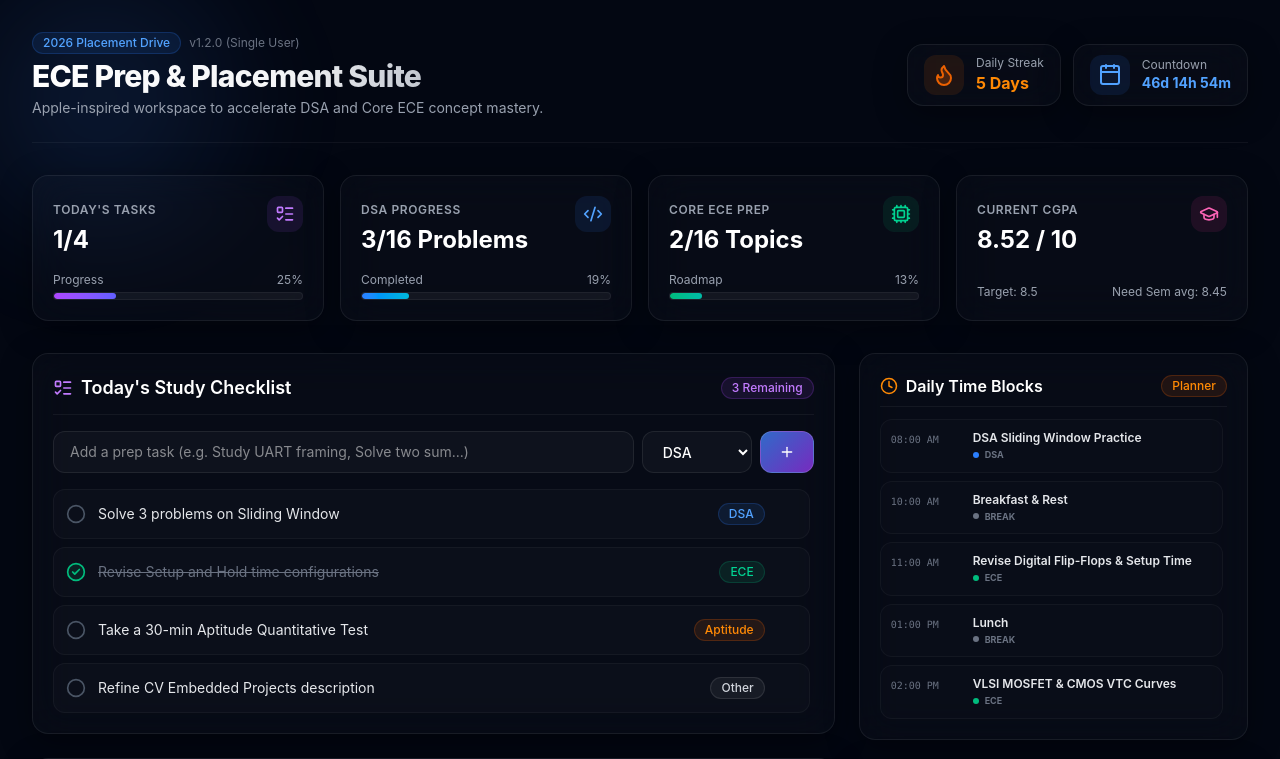
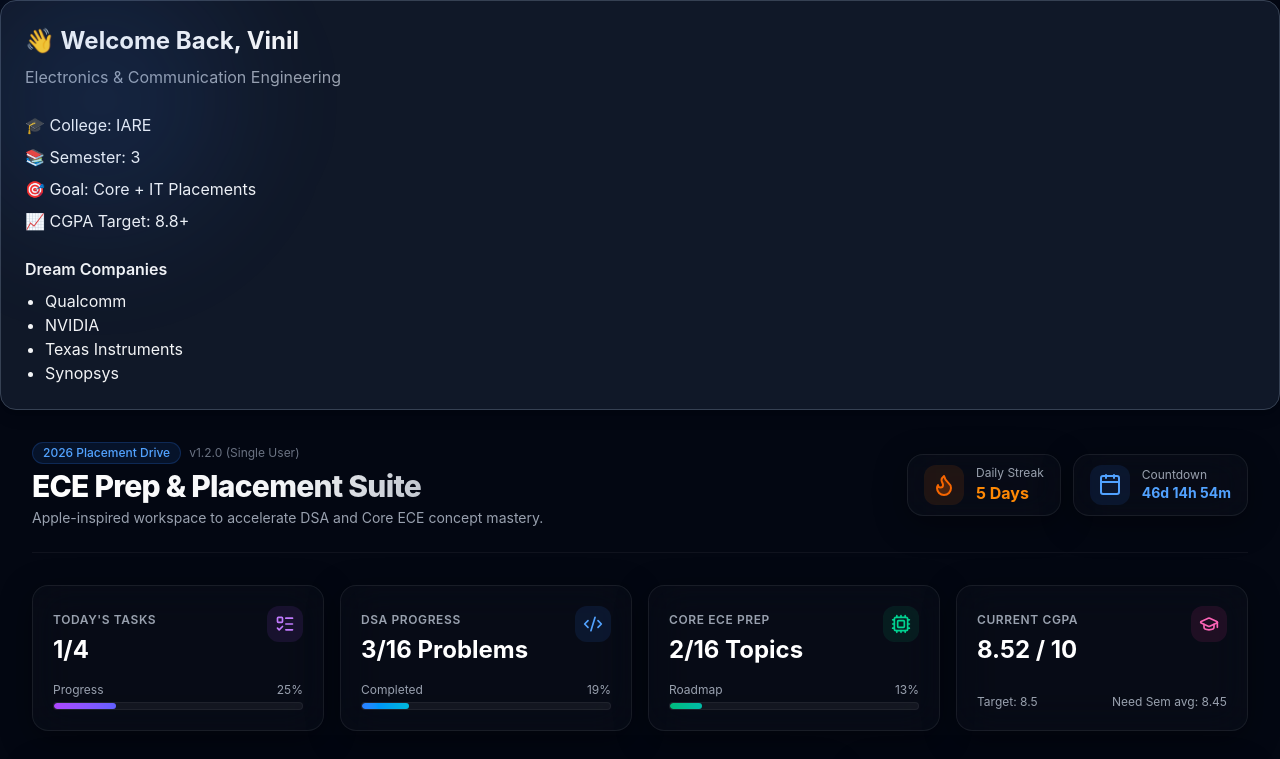
Before and after one commit to vinilreddymudiganti-arch/ece-placement-dashboard, a Next.js app: page / in a window 1280 px wide. Shown: the top 759 px of the page. Built offline with nearby package versions, Linux system fonts and the light colour scheme.

Commit message:
Initial commit

```diff
--- a/src/app/page.tsx
+++ b/src/app/page.tsx
@@ -1,6 +1,10 @@
 "use client";
 
-import React, { useState, useEffect } from 'react';
+
+import ProfileCard from "../components/profile/ProfileCard";
+
+import React, { useState, useEffect } from "react";
+
 import {
   Flame,
   Calendar,
@@ -28,7 +32,7 @@ import {
   Zap
 } from 'lucide-react';
 import confetti from 'canvas-confetti';
-import { Card, Badge, ProgressBar, Dialog } from '../components/ui-components';
+import { Card, Badge, ProgressBar, Dialog } from "../components/ui-components";
 
 // Types for Task Dashboard
 interface Task {
@@ -612,6 +616,8 @@ export default function PlacementDashboard() {
 
   return (
     <main className="min-h-screen bg-[#030712] text-gray-100 relative overflow-hidden pb-12">
+      <ProfileCard />
+
       {/* Background Radial Glows */}
       <div className="radial-glow-blue top-[-100px] left-[-100px]" />
       <div className="radial-glow-purple bottom-[100px] right-[-100px]" />
--- /dev/null
+++ b/src/components/layout/Sidebar.tsx
@@ -0,0 +1,49 @@
+"use client";
+
+import {
+  Home,
+  User,
+  BookOpen,
+  Cpu,
+  Calendar,
+  GraduationCap,
+  Briefcase,
+  Bot,
+  Settings,
+} from "lucide-react";
+
+const menuItems = [
+  { name: "Dashboard", icon: Home },
+  { name: "Profile", icon: User },
+  { name: "DSA Tracker", icon: BookOpen },
+  { name: "Core ECE", icon: Cpu },
+  { name: "Planner", icon: Calendar },
+  { name: "CGPA", icon: GraduationCap },
+  { name: "Placements", icon: Briefcase },
+  { name: "AI Mentor", icon: Bot },
+  { name: "Settings", icon: Settings },
+];
+
+export default function Sidebar() {
+  return (
+    <aside className="w-64 h-screen bg-[#0B1120] border-r border-gray-800 text-white p-5">
+      <h1 className="text-2xl font-bold mb-8">🎓 Vinil OS</h1>
+
+      <nav className="space-y-2">
+        {menuItems.map((item) => {
+          const Icon = item.icon;
+
+          return (
+            <button
+              key={item.name}
+              className="flex items-center gap-3 w-full px-4 py-3 rounded-xl hover:bg-slate-800 transition"
+            >
+              <Icon size={20} />
+              <span>{item.name}</span>
+            </button>
+          );
+        })}
+      </nav>
+    </aside>
+  );
+}
--- /dev/null
+++ b/src/components/profile/ProfileCard.tsx
@@ -0,0 +1,29 @@
+export default function ProfileCard() {
+  return (
+    <div className="rounded-2xl border border-gray-700 bg-gray-900 p-6 shadow-lg">
+      <h2 className="text-2xl font-bold">👋 Welcome Back, Vinil</h2>
+
+      <p className="mt-2 text-gray-400">
+        Electronics & Communication Engineering
+      </p>
+
+      <div className="mt-6 space-y-2">
+        <p>🎓 College: IARE</p>
+        <p>📚 Semester: 3</p>
+        <p>🎯 Goal: Core + IT Placements</p>
+        <p>📈 CGPA Target: 8.8+</p>
+      </div>
+
+      <div className="mt-6">
+        <h3 className="font-semibold">Dream Companies</h3>
+
+        <ul className="mt-2 list-disc pl-5">
+          <li>Qualcomm</li>
+          <li>NVIDIA</li>
+          <li>Texas Instruments</li>
+          <li>Synopsys</li>
+        </ul>
+      </div>
+    </div>
+  );
+}
```
